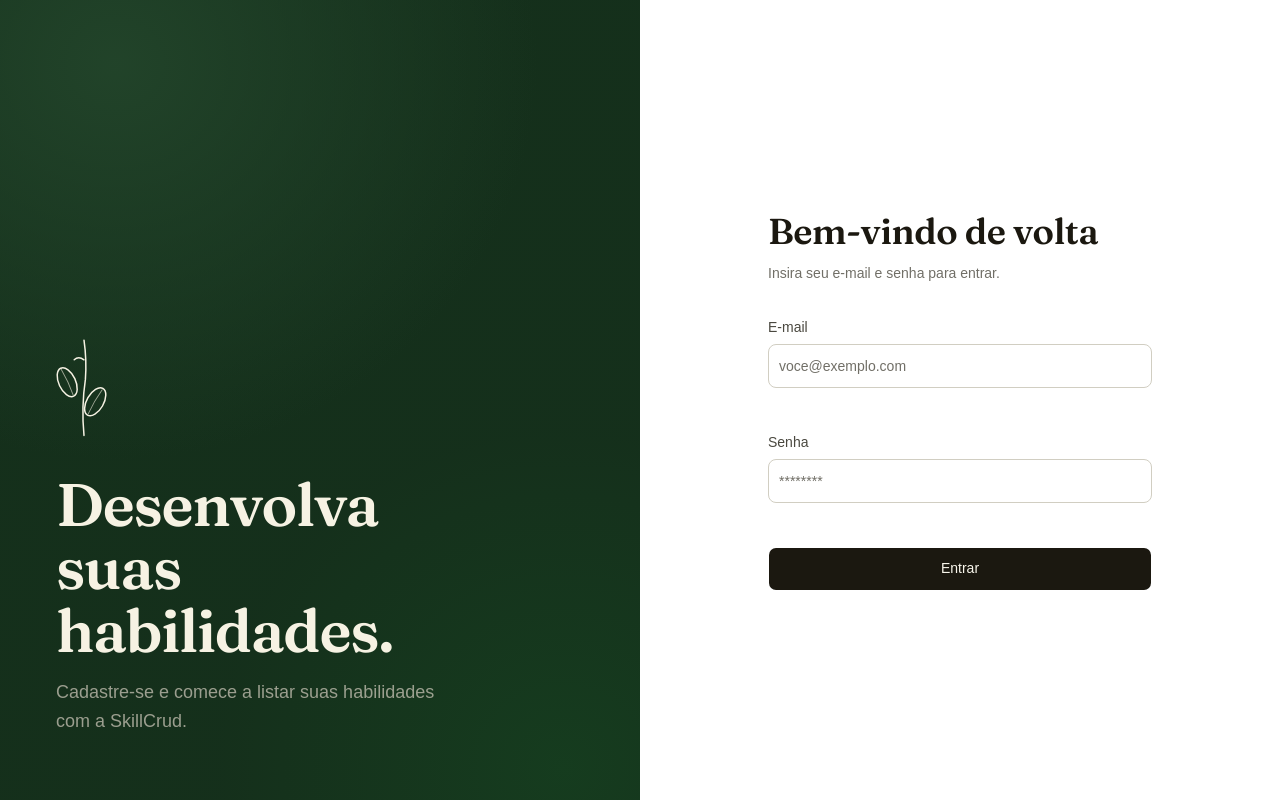
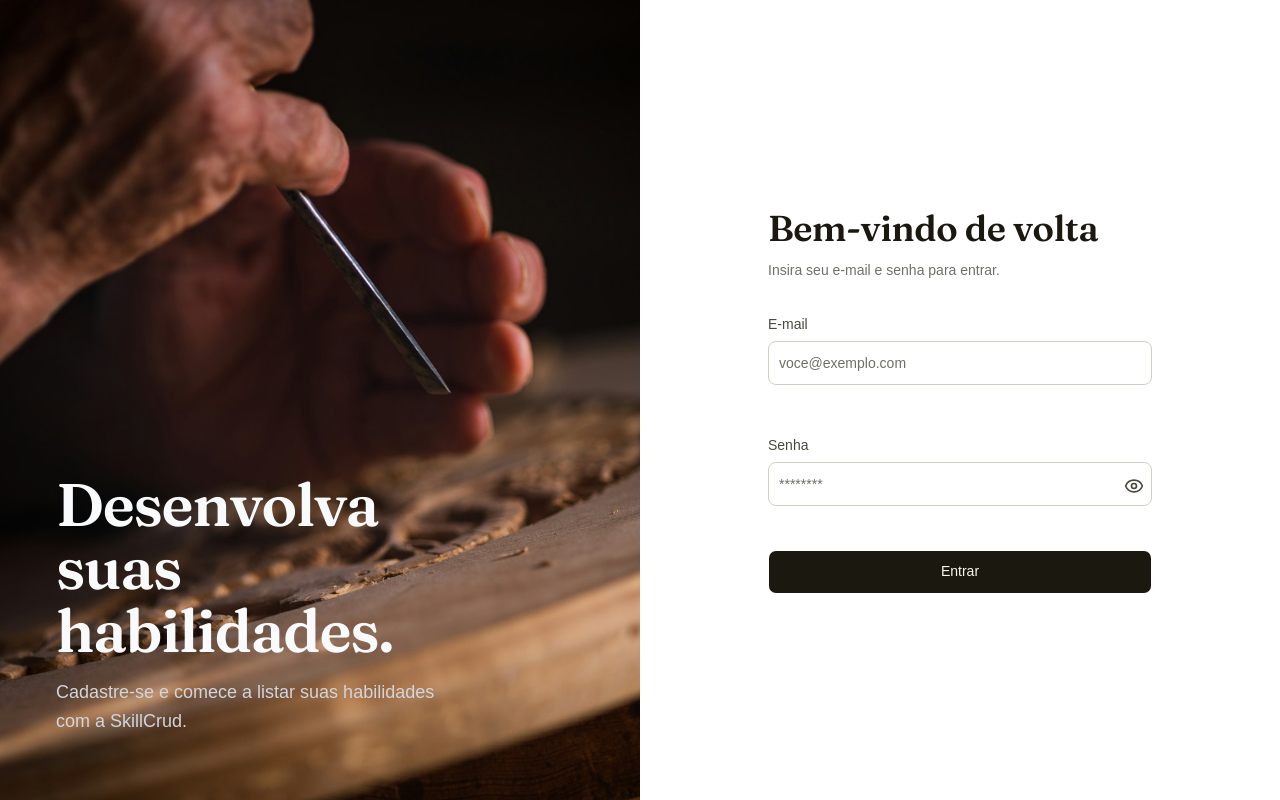
Before and after one commit to mrcomputer2018/react-skillify, a React (Vite) app: page / in a window 1280 px wide. Built offline with nearby package versions, Linux system fonts and the light colour scheme.

Commit message:
Refactor code structure for improved readability and maintainability

```diff
--- a/src/components/form/login-form.tsx
+++ b/src/components/form/login-form.tsx
@@ -1,5 +1,6 @@
+import { useState } from "react";
 import { zodResolver } from "@hookform/resolvers/zod";
-import { TriangleAlert } from "lucide-react";
+import { Eye, EyeClosedIcon, TriangleAlert } from "lucide-react";
 import { useForm } from "react-hook-form";
 
 import { Button } from "@/components/ui/button";
@@ -9,6 +10,8 @@ import { Label } from "@/components/ui/label";
 import { LoginSchema, type LoginFormData } from "../../validators/login-schema";
 
 export function LoginForm() {
+    const [isPasswordVisible, setIsPasswordVisible] = useState(false);
+
     const {
         register,
         handleSubmit,
@@ -23,11 +26,15 @@ export function LoginForm() {
     };
 
     return (
-        <form className="space-y-5" onSubmit={handleSubmit(onSubmit)} noValidate>
+        <form
+            className="space-y-5"
+            onSubmit={handleSubmit(onSubmit)}
+            noValidate
+        >
             <div className="space-y-1.5">
                 <Label
                     htmlFor="email"
-                    className="text-[length:var(--text-sm)] font-medium text-[var(--color-ink-2)]"
+                    className="text-(length:--text-sm) font-medium text-(--color-ink-2)"
                 >
                     E-mail
                 </Label>
@@ -38,19 +45,19 @@ export function LoginForm() {
                         placeholder="voce@exemplo.com"
                         aria-invalid={!!errors.email}
                         aria-describedby="email-message"
-                        className="h-11 rounded-[var(--radius-input)] pr-9 transition-colors duration-[var(--dur-short)] ease-[var(--ease-out)]"
+                        className="h-11 rounded-(--radius-input) pr-9 transition-colors duration-(--dur-short) ease-out"
                         {...register("email")}
                     />
                     {errors.email && (
                         <TriangleAlert
                             aria-hidden="true"
-                            className="pointer-events-none absolute top-1/2 right-3 size-4 -translate-y-1/2 text-[var(--color-error)]"
+                            className="pointer-events-none absolute top-1/2 right-3 size-4 -translate-y-1/2 text-(--color-error)"
                         />
                     )}
                 </div>
                 <p
                     id="email-message"
-                    className="min-h-[1lh] text-[length:var(--text-xs)] text-[var(--color-error)]"
+                    className="min-h-lh text-[length:--text-xs) text-(--color-error)"
                 >
                     {errors.email?.message ?? ""}
                 </p>
@@ -66,17 +73,26 @@ export function LoginForm() {
                 <div className="relative">
                     <Input
                         id="senha"
-                        type="password"
+                        type={isPasswordVisible ? "text" : "password"}
                         placeholder="********"
                         aria-invalid={!!errors.senha}
                         aria-describedby="senha-message"
-                        className="h-11 rounded-[var(--radius-input)] pr-9 transition-colors duration-[var(--dur-short)] ease-[var(--ease-out)]"
+                        className="h-11 rounded-(--radius-input) pr-9 transition-colors duration-(--dur-short) ease-[var(--ease-out)]"
                         {...register("senha")}
                     />
+                    <button
+                        type="button"
+                        aria-label={isPasswordVisible ? "Ocultar senha" : "Mostrar senha"}
+                        onClick={() => setIsPasswordVisible(!isPasswordVisible)}
+                        className="pointer-events-none absolute top-1/2 right-3 size-4 -translate-y-1/2 text-(--color-ink-2) z-90"
+                    >
+                        {isPasswordVisible ? <EyeClosedIcon size={20}/> : <Eye size={20}/>}
+                    </button>
+
                     {errors.senha && (
                         <TriangleAlert
                             aria-hidden="true"
-                            className="pointer-events-none absolute top-1/2 right-3 size-4 -translate-y-1/2 text-[var(--color-error)]"
+                            className="pointer-events-none absolute top-1/2 right-3 size-4 -translate-y-1/2 text-(--color-error)"
                         />
                     )}
                 </div>
--- a/src/components/sections/left-section.tsx
+++ b/src/components/sections/left-section.tsx
@@ -1,69 +1,21 @@
+import loginHero from "@/assets/login-hero.jpg";
+
 export function LeftSection() {
     return (
-        <section className="relative isolate flex min-h-[45vh] w-full flex-col justify-end overflow-hidden bg-[var(--color-panel)] px-6 py-10 text-[var(--color-panel-ink)] sm:px-10 sm:py-12 lg:min-h-screen lg:w-1/2 lg:px-14 lg:py-16">
-            <div
-                aria-hidden="true"
-                className="pointer-events-none absolute inset-0 -z-10"
-                style={{
-                    background:
-                        "radial-gradient(120% 90% at 18% 8%, color-mix(in oklch, var(--color-panel-2) 100%, transparent) 0%, transparent 55%), radial-gradient(90% 70% at 88% 96%, color-mix(in oklch, var(--color-accent) 22%, var(--color-panel)) 0%, var(--color-panel) 60%)",
-                }}
+        <section className="relative isolate flex min-h-[45vh] w-full flex-col justify-end overflow-hidden bg-[--color-panel] px-6 py-10 text-[--color-panel-ink] sm:px-10 sm:py-12 lg:min-h-screen lg:w-1/2 lg:px-14 lg:py-16">
+            <img
+                src={loginHero}
+                alt="Mãos entalhando um padrão circular em uma peça de madeira, à luz de uma bancada de trabalho"
+                width={1920}
+                height={1280}
+                fetchPriority="high"
+                className="absolute inset-0 -z-20 h-full w-full object-cover"
+                style={{ objectPosition: "60% 45%" }}
             />
-
-            <svg
-                aria-hidden="true"
-                viewBox="0 0 60 120"
-                className="mb-8 h-24 w-12 text-[--color-accent] sm:h-28 sm:w-14"
-            >
-                <path
-                    className="fill-none stroke-current"
-                    strokeWidth="1.6"
-                    strokeLinecap="round"
-                    d="M 30 114 Q 27 84 31.5 54 Q 33 33 30 12"
-                />
-                <g transform="translate(12 57) rotate(-25)">
-                    <ellipse
-                        className="fill-none stroke-current"
-                        strokeWidth="1.6"
-                        cx="0"
-                        cy="0"
-                        rx="9"
-                        ry="16.5"
-                    />
-                    <path
-                        className="fill-none stroke-current opacity-60"
-                        strokeWidth="1"
-                        strokeLinecap="round"
-                        d="M 0 -15 Q 1.5 0 0 15"
-                    />
-                </g>
-                <g transform="translate(42 78) rotate(30)">
-                    <ellipse
-                        className="fill-none stroke-current"
-                        strokeWidth="1.6"
-                        cx="0"
-                        cy="0"
-                        rx="9"
-                        ry="16.5"
-                    />
-                    <path
-                        className="fill-none stroke-current opacity-60"
-                        strokeWidth="1"
-                        strokeLinecap="round"
-                        d="M 0 -15 Q -1.5 0 0 15"
-                    />
-                </g>
-                <path
-                    className="fill-none stroke-current"
-                    strokeWidth="1.6"
-                    strokeLinecap="round"
-                    d="M 30 33 Q 24 28.5 19.5 33"
-                />
-            </svg>
 
             <div className="max-w-md space-y-4">
                 <h1
-                    className="text-[length:var(--text-display)] leading-[1.05] font-semibold tracking-[-0.02em]"
+                    className="text-(length:--text-display) leading-[1.05] font-semibold tracking-[-0.02em] text-gray-50"
                     style={{
                         fontFamily: "var(--font-display)",
                         overflowWrap: "anywhere",
@@ -72,7 +24,7 @@ export function LeftSection() {
                 >
                     Desenvolva suas habilidades.
                 </h1>
-                <p className="max-w-sm text-[length:var(--text-md)] leading-relaxed text-[var(--color-panel-ink-2)]">
+                <p className="max-w-sm text-[length:var(--text-md)] leading-relaxed text-gray-300">
                     Cadastre-se e comece a listar suas habilidades com a
                     SkillCrud.
                 </p>
```
Also changed, not shown: src/assets/login-hero.jpg (added).
